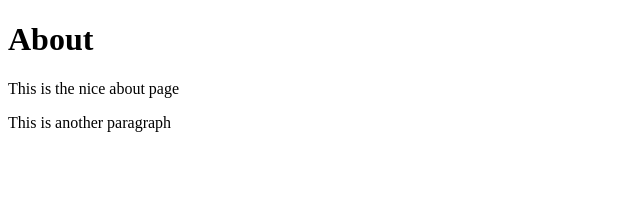
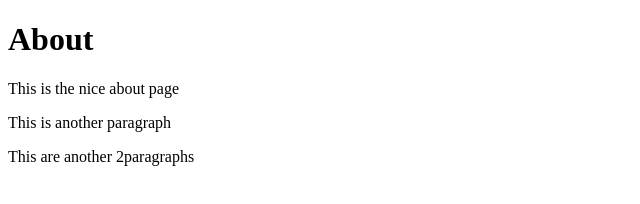
Before and after one commit to urbalu/urbalu.github.io, a plain HTML site: page about.html in a window 1280 px wide. Shown: the whole page, without its empty margins (0-640 px from the left). Drawn offline with Linux system fonts and the light colour scheme.

Commit message:
added more details to the about page

```diff
--- a/about.html
+++ b/about.html
@@ -12,6 +12,7 @@
     <h1>About</h1>
     <p>This is the nice about page</p>
     <p>This is another paragraph</p>
+    <p>This are another 2paragraphs</p>
 </body>
 
 </html>
```
